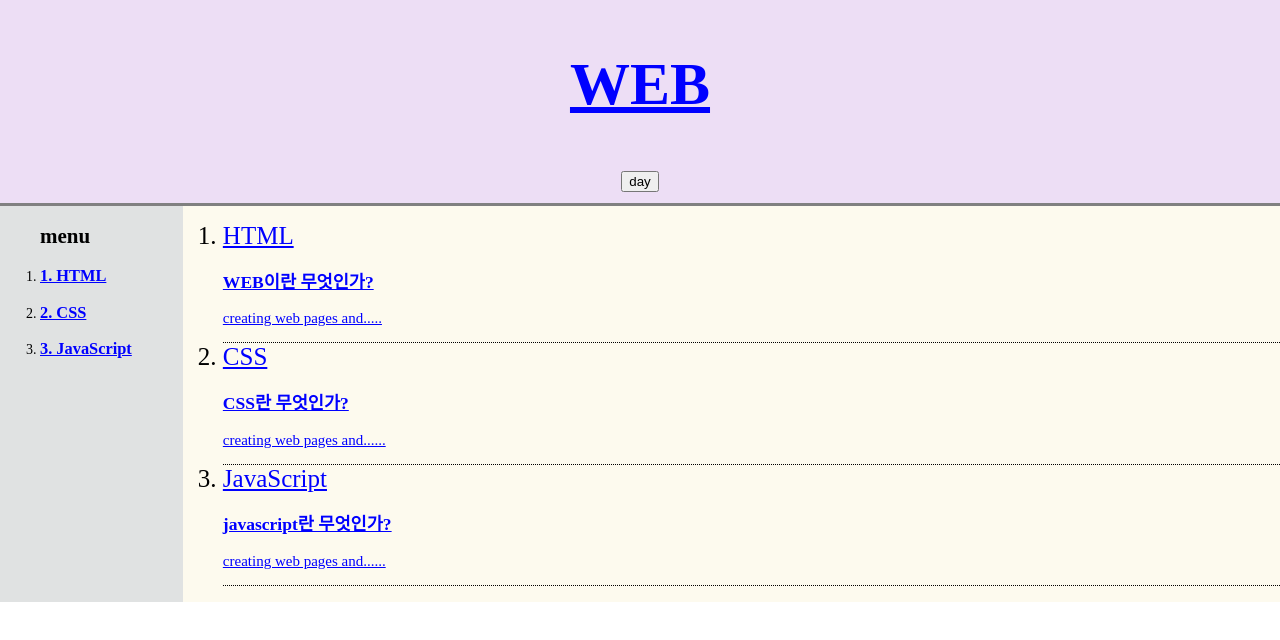
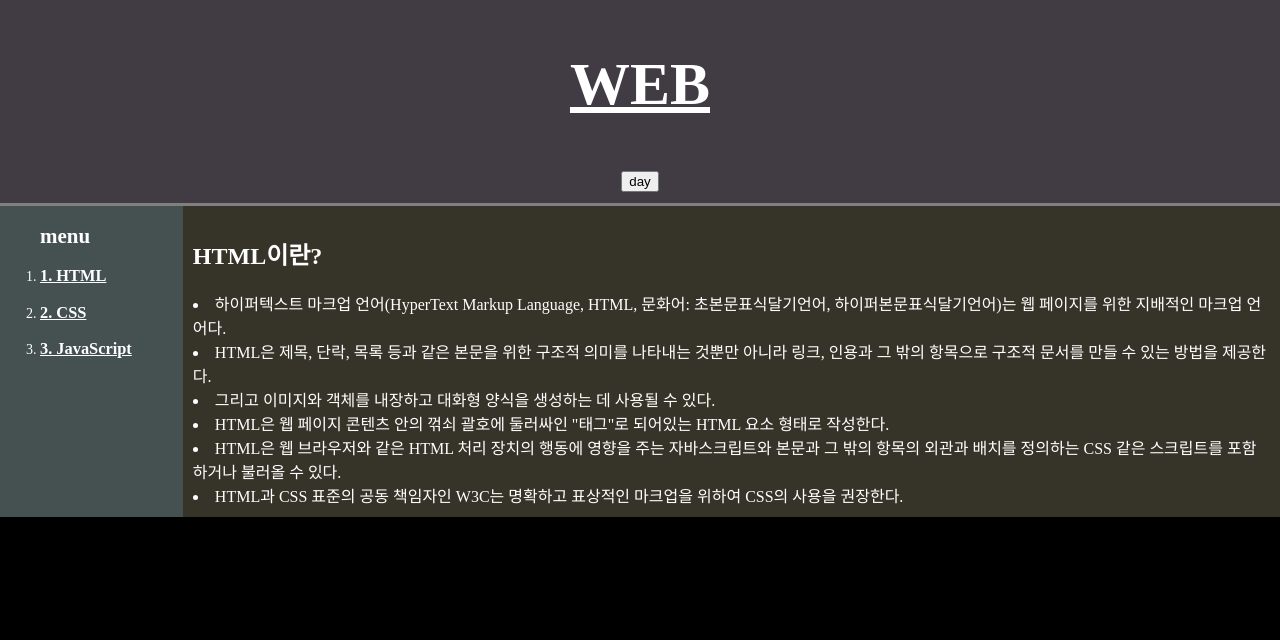
Before and after one commit to JSY8869/JavaScript, a plain HTML site: page PR/1.html in a window 1280 px wide. Both pictures are taken after a click on the button "night". Drawn offline with Linux system fonts and the light colour scheme.

Commit message:
연습중....
연습중....

```diff
--- a/PR/1.html
+++ b/PR/1.html
@@ -1,46 +1,10 @@
 <!DOCTYPE HTML>
 <html>
-    <style>
-        #head_name{
-            text-align:center;
-            font-size: 30px;
-            border-bottom: gray 3px solid;
-            padding: 10px;
-            margin: 0;
-            background-color:rgb(237, 222, 245)
-        }
-        body {
-            margin: 0;
-            padding: 0;
-        }
-        #list{
-            text-align: left;
-            font-size: 25px;
-            border-bottom: black thin dotted;
-            padding: 0;
-            margin: 0;
-        }
-        #grid{
-            display:grid;
-            grid-template-columns: 1fr 6fr;
-        }
-        #menu{
-            background-color: rgb(224, 226, 226);
-            margin:0;
-            padding: 0;
-            font-size: 14px;
-        }
-        #whole_contents{
-            background-color:rgb(253, 250, 238);
-        }
-        #content{
-            font-size: 15px;
-        }
-    </style>
     <head>
         <title>WEB1 - HTML</title>
         <meta charset = "utf-8">
         <script src = "Color.js"></script>
+        <link rel="stylesheet" href="box.css"/>
     </head>
     <body>
         <div id="head_name"><h1><a href = "index.html">WEB</a></h1>
@@ -56,24 +20,13 @@
                 </ol>
             </div>
             <div id = "whole_contents">
-                <ol>
-                    <div id = "list"><li><a href = "1.html">HTML
-                        <div id = "content">
-                        <h3>WEB이란 무엇인가?</h3>
-                        <p>creating web pages and.....<p>
-
-                    </div></a></div></li>
-                    <div id = "list"><li><a href = "2.html">CSS
-                        <div id = "content">
-                        <h3>CSS란 무엇인가?</h3>
-                        <p>creating web pages and......</p>
-                    </div></a></li></div>
-                    <div id = "list"><li><a href = "3.html">JavaScript
-                        <div id = "content">
-                        <h3>javascript란 무엇인가?</h3>
-                        <p>creating web pages and......</p>
-                    </div></a></li></div>
-                </ol>
+                <h2>HTML이란?</h2>
+                <li>하이퍼텍스트 마크업 언어(HyperText Markup Language, HTML, 문화어: 초본문표식달기언어, 하이퍼본문표식달기언어)는 웹 페이지를 위한 지배적인 마크업 언어다. </li>
+                <li>HTML은 제목, 단락, 목록 등과 같은 본문을 위한 구조적 의미를 나타내는 것뿐만 아니라 링크, 인용과 그 밖의 항목으로 구조적 문서를 만들 수 있는 방법을 제공한다. </li>
+                <li>그리고 이미지와 객체를 내장하고 대화형 양식을 생성하는 데 사용될 수 있다. </li>
+                <li>HTML은 웹 페이지 콘텐츠 안의 꺾쇠 괄호에 둘러싸인 "태그"로 되어있는 HTML 요소 형태로 작성한다.</li>
+                <li>HTML은 웹 브라우저와 같은 HTML 처리 장치의 행동에 영향을 주는 자바스크립트와 본문과 그 밖의 항목의 외관과 배치를 정의하는 CSS 같은 스크립트를 포함하거나 불러올 수 있다. </li>
+                <li>HTML과 CSS 표준의 공동 책임자인 W3C는 명확하고 표상적인 마크업을 위하여 CSS의 사용을 권장한다.</li>
             </div>
         </div>
     </body>
--- a/PR/Color.js
+++ b/PR/Color.js
@@ -18,15 +18,21 @@ var Links = {
 }
 function nightDayHandler(self) {
     var target = document.querySelector('body');
-    if(self.value === 'day') {
+    if(self.value === 'night') {
         Body.setBackgroundColor('black');
         Body.setColor('white');
-        self.value = 'night';
-        Links.setColor('black');
+        self.value = 'day';
+        Links.setColor('white');
+        document.querySelector('div#menu').style.backgroundColor = 'rgb(69, 80, 80)';
+        document.querySelector('div#whole_contents').style.backgroundColor = 'rgb(54, 52, 41)';
+        document.querySelector('div#head_name').style.backgroundColor = 'rgb(65, 60, 68)';
     } else {
         Body.setBackgroundColor('white');
         Body.setColor('black');
-        self.value = 'day';
+        self.value = 'night';
         Links.setColor('blue');
-        }
+        document.querySelector('div#menu').style.backgroundColor = 'rgb(224, 226, 226)';
+        document.querySelector('div#whole_contents').style.backgroundColor = 'rgb(253, 250, 238)';
+        document.querySelector('div#head_name').style.backgroundColor = 'rgb(237, 222, 245)';
     }
+}
--- a/PR/box.css
+++ b/PR/box.css
@@ -6,15 +6,8 @@
     margin: 0;
     background-color:rgb(237, 222, 245)
 }
-h2{
-    color: black;
-}
-h3{
-    color: black;
-}
 body {
     margin: 0;
-    padding: 0;
 }
 #list{
     text-align: left;
@@ -35,6 +28,7 @@ body {
 }
 #whole_contents{
     background-color:rgb(253, 250, 238);
+    padding: 10px;
 }
 #content{
     font-size: 15px;
```
Also changed, not shown: PR/2.html (+7 -18 lines), PR/3.html (+5 -18 lines).
